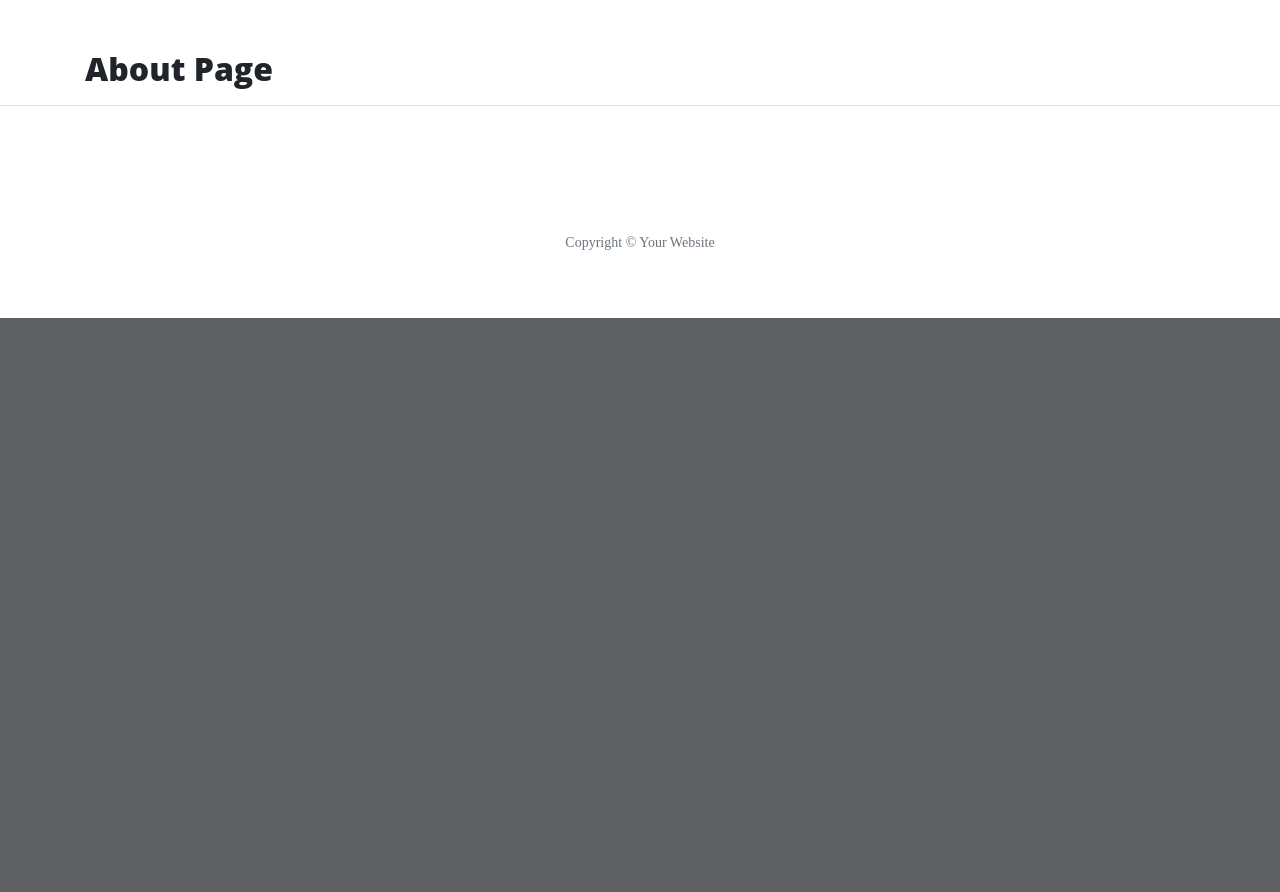
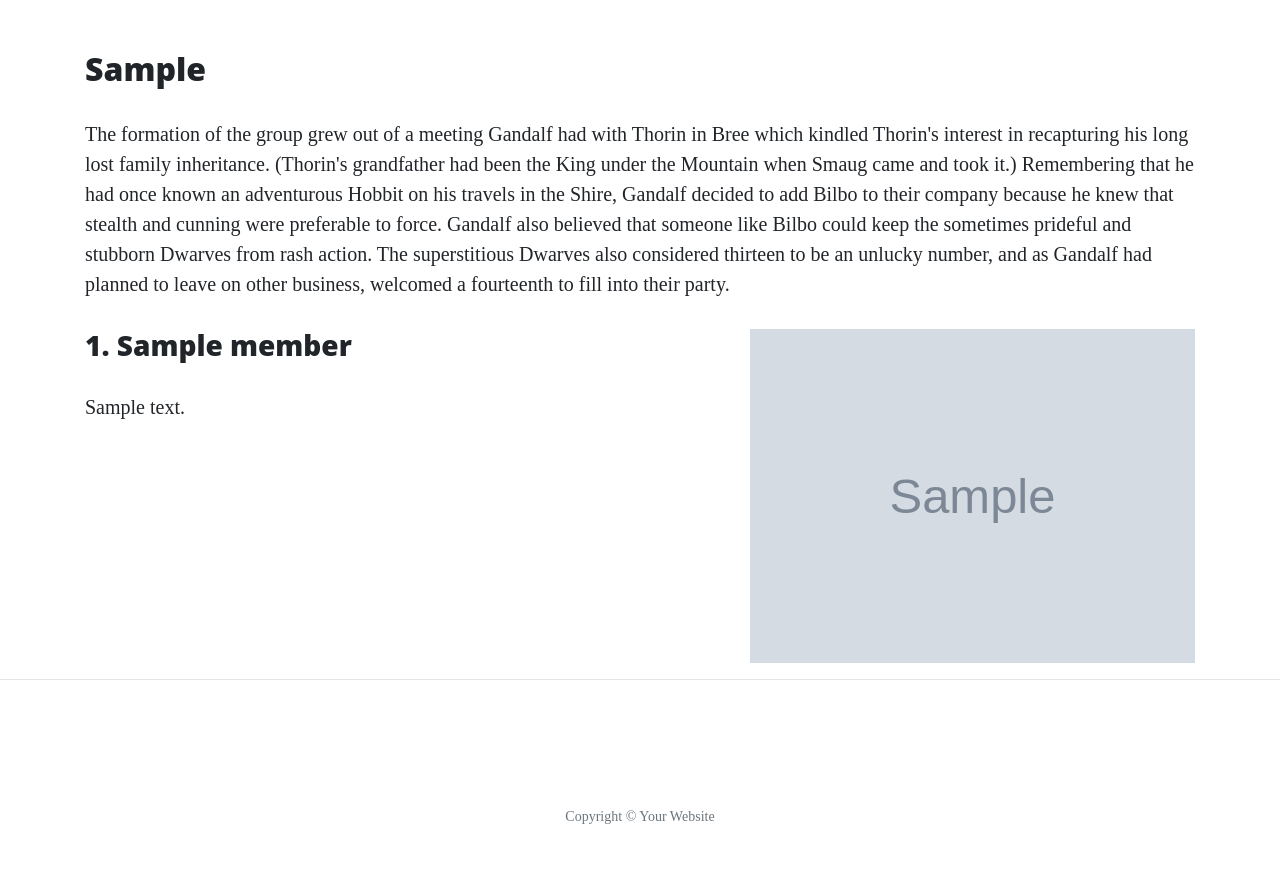
Before and after one commit to kiksgold/Thorin_Flask, a Flask app: template templates/about.html in a window 1280 px wide. Shown: the part 628-1520 px from the top of the page. Before the commit the page ends 946 px from the top, so only its background shows below. Run offline with Flask 2, Linux system fonts and the light colour scheme; the template is opened without the code that fills it: most values are stand-ins (such as "Sample title", 1, 10 or a date in 2020); grey boxes marked "Sample" are stand-in pictures; some libraries are stand-ins or nearby versions.

Commit message:
Modify About us

```diff
--- a/run.py
+++ b/run.py
@@ -1,4 +1,5 @@
 import os
+import json
 from flask import Flask, render_template
 
 
@@ -12,17 +13,20 @@ def index():
 
 @app.route("/about")
 def about():
-    return render_template("about.html")
+    data = []
+    with open("data/company.json", "r") as json_data:
+        data = json.load(json_data)
+    return render_template("about.html", page_title="About", company=data)
 
 
 @app.route("/contact")
 def contact():
-    return render_template("contact.html")
+    return render_template("contact.html", page_title="Contact")
 
 
 @app.route("/careers")
 def careers():
-    return render_template("careers.html")
+    return render_template("careers.html", page_title="Careers")
 
 
 if __name__ == "__main__":
--- /dev/null
+++ b/static/css/style.css
@@ -0,0 +1,3 @@
+.col-md-5 img {
+    width: 100%;
+}
--- a/templates/about.html
+++ b/templates/about.html
@@ -1,4 +1,50 @@
 {% extends "base.html" %}
 {% block content %}
-    <h2>About Page</h2>
+
+    <h2>{{ page_tittle }}</h2>
+   <p>The formation of the group grew out of a meeting Gandalf had with Thorin in Bree which kindled Thorin's interest
+       in recapturing his long lost family inheritance. (Thorin's grandfather had been the King under the Mountain when
+       Smaug came and took it.) Remembering that he had once known an adventurous Hobbit on his travels in the Shire,
+       Gandalf decided to add Bilbo to their company because he knew that stealth and cunning were preferable to force.
+       Gandalf also believed that someone like Bilbo could keep the sometimes prideful and stubborn Dwarves from rash
+       action. The superstitious Dwarves also considered thirteen to be an unlucky number, and as Gandalf had planned to
+       leave on other business, welcomed a fourteenth to fill into their party.
+    </p>
+
+    {% for member in company %}
+
+        <div class="row featurette">
+
+            {% if loop.index % 2 != 0 %}
+
+                <div class="col-md-7">
+                    <h3>{{ loop.index }}. {{ member.name }}</h3>
+                    <p>{{ member.description }}</p>
+                </div>
+                <div class="col-md-5">
+                    <img src="{{ member.image_source }}" alt="" class="featurette-image image-responsive">
+                </div>
+
+            {% else %}
+
+                <div class="col-md-5">
+                    <img src="{{ member.image_source }}" alt="" class="featurette-image image-responsive">
+                </div>
+                <div class="col-md-7">
+                    <h3>{{ loop.index }}. {{ member.name }}</h3>
+                    <p>{{ member.description }}</p>
+                </div>
+
+            {% endif %}
+
+        </div>
+
+        {% if loop.index != loop.length %}
+
+            <hr class="featurette-divider">
+
+        {% endif %}
+
+    {% endfor %}
+
 {% endblock %}
--- a/templates/base.html
+++ b/templates/base.html
@@ -4,11 +4,13 @@
     <meta charset="UTF-8">
     <meta name="viewport" content="width=device-width, initial-scale=1.0">
     <meta http-equiv="X-UA-Compatible" content="ie=edge">
-    <link rel="stylesheet" href="{{ url_for('static', filename='vendor/bootstrap/css/bootstrap.min.css') }}">
-    <link rel="stylesheet" href="{{ url_for('static', filename='css/clean-blog.min.css') }}">
+    <link rel="stylesheet" href="{{ url_for('static', filename='vendor/bootstrap/css/bootstrap.min.css') }}" type="text/css">
+    <link rel="stylesheet" href="{{ url_for('static', filename='css/clean-blog.min.css') }}" type="text/css">
+	<link rel="stylesheet" href="{{ url_for('static', filename='css/style.css') }}" type="text/css">
     <title>Hello Flask</title>
 </head>
 <body>
+
 
 	<nav class="navbar navbar-expand-lg navbar-light fixed-top" id="mainNav">
 		<div class="container">
--- a/templates/careers.html
+++ b/templates/careers.html
@@ -1,4 +1,4 @@
 {% extends "base.html" %}
 {% block content %}
-    <h2>Come Work With Us</h2>
+    <h2>{{ page_tittle }}</h2>
 {% endblock %}
--- a/templates/contact.html
+++ b/templates/contact.html
@@ -1,4 +1,4 @@
 {% extends "base.html" %}
 {% block content %}
-    <h2>Contact Us</h2>
+    <h2>{{ page_tittle }}</h2>
 {% endblock %}
```
Also changed, not shown: data/company.json (added, +67 -0 lines).
